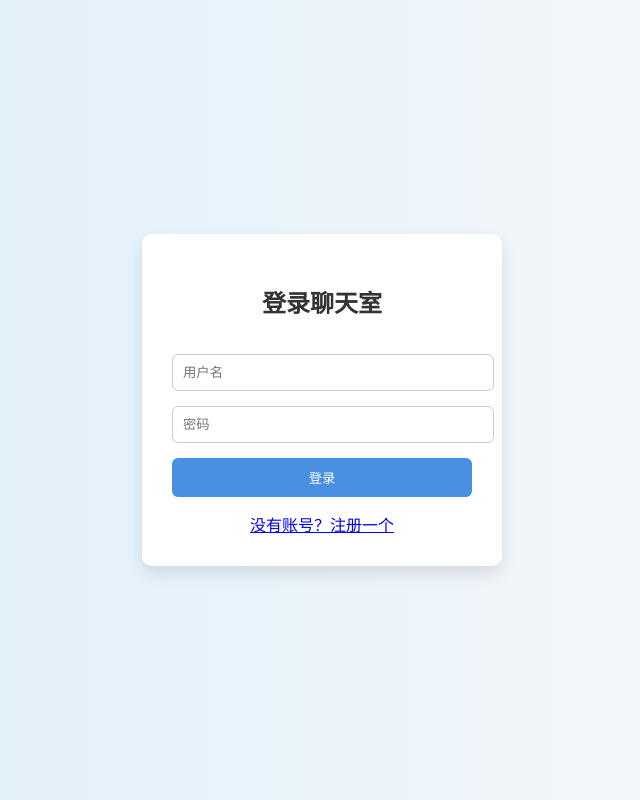
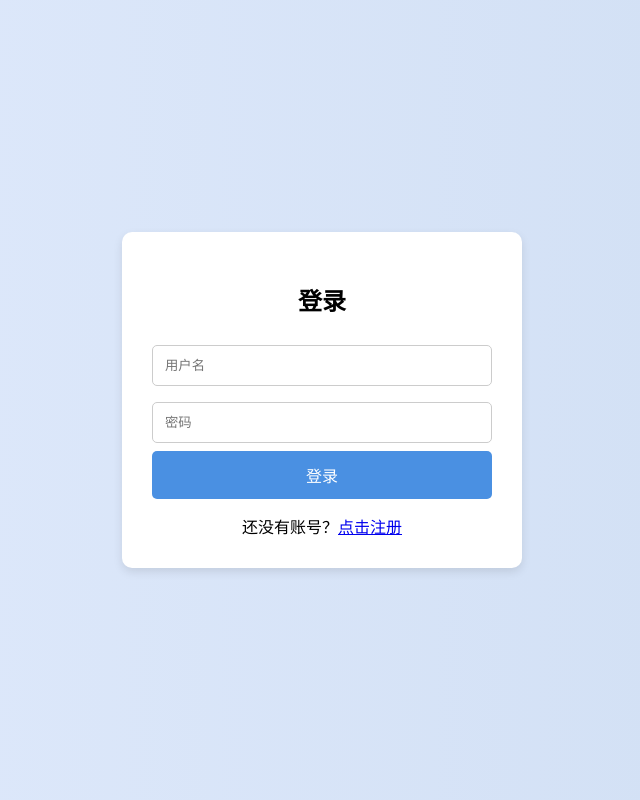
Before and after one commit to DBL-wdfamz/flask-chat-app, a Flask app: page /login in a window 1280 px wide. Shown: the whole page, without its empty margins (318-958 px from the left). Run offline with Flask 3, Linux system fonts and the light colour scheme.

Commit message:
Update login.html

```diff
--- a/templates/login.html
+++ b/templates/login.html
@@ -2,39 +2,48 @@
 <html lang="zh">
 <head>
     <meta charset="UTF-8">
+    <meta name="viewport" content="width=device-width, initial-scale=1.0">
     <title>登录</title>
     <style>
         body {
-            font-family: 'Segoe UI', sans-serif;
-            background: linear-gradient(to right, #dceefb, #f9f9f9);
+            font-family: Arial, sans-serif;
+            background: linear-gradient(to right, #e0eafc, #cfdef3);
             display: flex;
             justify-content: center;
             align-items: center;
             height: 100vh;
             margin: 0;
         }
-        .login-box {
-            background: white;
+        .login-container {
+            background: #fff;
             padding: 30px;
-            box-shadow: 0 8px 16px rgba(0,0,0,0.1);
             border-radius: 10px;
-            width: 300px;
+            box-shadow: 0 4px 10px rgba(0, 0, 0, 0.1);
+            width: 100%;
+            max-width: 400px;
+            box-sizing: border-box;
         }
         h2 {
             text-align: center;
-            color: #333;
+            margin-bottom: 20px;
         }
-        input, button {
+        input[type="text"],
+        input[type="password"] {
             width: 100%;
-            padding: 10px;
-            margin-top: 15px;
+            padding: 12px;
+            margin: 8px 0;
             border: 1px solid #ccc;
-            border-radius: 6px;
+            border-radius: 5px;
+            box-sizing: border-box;
         }
         button {
+            width: 100%;
+            padding: 12px;
             background-color: #4a90e2;
             color: white;
             border: none;
+            border-radius: 5px;
+            font-size: 16px;
             cursor: pointer;
         }
         button:hover {
@@ -43,24 +52,31 @@
         .error {
             color: red;
             text-align: center;
+            margin-top: 10px;
         }
         .register-link {
+            text-align: center;
             margin-top: 15px;
-            text-align: center;
+        }
+        @media screen and (max-width: 480px) {
+            .login-container {
+                padding: 20px;
+                margin: 10px;
+            }
         }
     </style>
 </head>
 <body>
-<div class="login-box">
-    <h2>登录聊天室</h2>
-    {% if error %}<div class="error">{{ error }}</div>{% endif %}
+<div class="login-container">
+    <h2>登录</h2>
     <form method="post">
         <input type="text" name="username" placeholder="用户名" required>
         <input type="password" name="password" placeholder="密码" required>
         <button type="submit">登录</button>
     </form>
+    {% if error %}<div class="error">{{ error }}</div>{% endif %}
     <div class="register-link">
-        <a href="{{ url_for('register') }}">没有账号？注册一个</a>
+        还没有账号？<a href="{{ url_for('register') }}">点击注册</a>
     </div>
 </div>
 </body>
```
